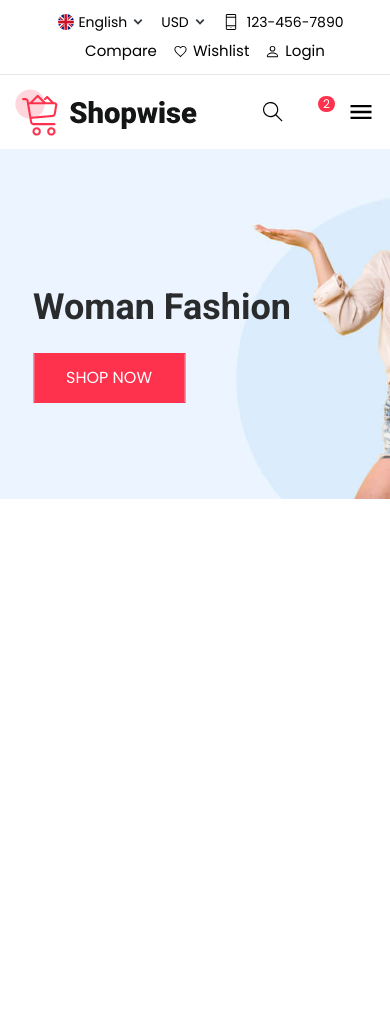
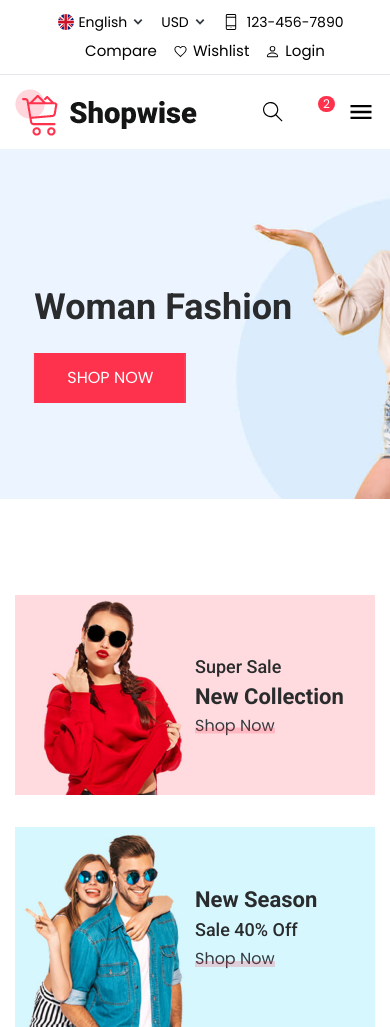
Before and after one commit to Mohamed-Elbehery/Shopwise, a React (Vite) app: page / in a window 390 px wide. Before the commit the page ends 844 px from the top, so only its background shows below. Built offline with nearby package versions, Linux system fonts and the light colour scheme; some icons are missing.

Commit message:
collections done

```diff
--- a/src/components/Banners/Banner.tsx
+++ b/src/components/Banners/Banner.tsx
@@ -1,6 +1,6 @@
 import { GoChevronLeft, GoChevronRight } from 'react-icons/go';
 import { bannersContent } from "../../constants"
-import { IBannerStates } from './interfaces';
+import { IBannerStates } from '../../interfaces';
 import useBannerSlider from '../../hooks/useBannerSlider';
 import { BannerData } from './BannerData';
 
--- a/src/components/Banners/BannerData.tsx
+++ b/src/components/Banners/BannerData.tsx
@@ -1,4 +1,4 @@
-import { IBannerData } from "./interfaces"
+import { IBannerData } from "../../interfaces"
 
 export const BannerData: React.FC<IBannerData> = ({ banner, className}) => {
   return (
--- /dev/null
+++ b/src/components/Collections/Collection.tsx
@@ -0,0 +1,24 @@
+import { IBanner } from "../../interfaces"
+
+const Collection: React.FC<IBanner> = ({ img, sale, title, order }) => {
+  return (
+    <div className="relative group overflow-hidden">
+      <img className="group-hover:scale-105 transition duration-[400ms] ease-in-out" src={img} alt="shopbanner" />
+        {order == 1 ?
+        <div className="absolute right-10 translate-y-1/2 bottom-1/2 first-collection">
+            <span className="block text-[20px] font-medium font-roboto text-secondary_dark">{sale}</span>
+            <h1 className="text-[32px] font-bold text-secondary_dark">{title}</h1>
+            <button className="relative text-base font-poppins text-secondary_light hover:underline hover:text-primary transition duration-300 after:absolute after:left-0 after:right-0 after:bottom-1 after:h-[6px] after:bg-secondary after:bg-opacity-40">Shop Now</button>
+        </div>
+        :
+        <div className="absolute right-20 translate-y-1/2 bottom-1/2 second-collection">
+          <h1 className="text-[32px] font-bold text-secondary_dark">{title}</h1>
+          <span className="block text-[24px] font-medium font-roboto text-secondary_dark">{sale}</span>
+          <button className="relative text-base font-poppins text-secondary_light hover:underline hover:text-primary transition duration-300 after:absolute after:left-0 after:right-0 after:bottom-1 after:h-[6px] after:bg-secondary after:bg-opacity-40 mt-1">Shop Now</button>
+        </div>
+        }
+    </div>
+  )
+}
+
+export default Collection
--- /dev/null
+++ b/src/components/Collections/Collections.tsx
@@ -0,0 +1,12 @@
+import Collection from "./Collection"
+import { collections } from "../../constants"
+
+const Collections: React.FC = () => {
+  return (
+    <div className="collections">
+      {collections.map((collection, index) => ( <Collection key={index} {...collection} order={index + 1} /> ))}
+    </div>
+  )
+}
+
+export default Collections
--- a/src/components/index.tsx
+++ b/src/components/index.tsx
@@ -1,2 +1,3 @@
 export { default as Header } from './Header/Header';
 export { default as Banners } from './Banners/Banners';
+export { default as Collections } from './Collections/Collections';
--- a/src/constants/index.tsx
+++ b/src/constants/index.tsx
@@ -11,8 +11,10 @@ import banner1 from '../assets/banner1.jpg'
 import banner2 from '../assets/banner2.jpg'
 import banner3 from '../assets/banner3.jpg'
 import shop_banner from '../assets/shop_banner.jpg';
+import shop_banner_img1 from '../assets/shop_banner_img1.jpg'
+import shop_banner_img2 from '../assets/shop_banner_img2.jpg'
 
-export { logo_dark, logo_light, eng, fn , us, menu_banner1, menu_banner2, menu_banner3, shop_banner, banner1, banner2, banner3 };
+export { logo_dark, logo_light, eng, fn , us, menu_banner1, menu_banner2, menu_banner3, shop_banner, banner1, banner2, banner3, shop_banner_img1, shop_banner_img2 };
 
 //! Fixed Data
 export const categories = [
@@ -65,3 +67,16 @@ export const bannersContent = [
     title: "Summer Sale"
   }
 ]
+
+export const collections = [
+  {
+    img: shop_banner_img1,
+    sale: "Super Sale",
+    title: "New Collection"
+  },
+  {
+    img: shop_banner_img2,
+    sale: "Sale 40% Off",
+    title: "New Season"
+  },
+]
--- a/src/index.css
+++ b/src/index.css
@@ -144,7 +144,7 @@ header .container {
 }
 
 .banner-content {
-  @apply absolute left-1/4 -translate-x-1/4 top-1/2 -translate-y-1/2 flex flex-col items-start;
+  @apply absolute left-[26%] -translate-x-[26%] top-1/2 -translate-y-1/2 flex flex-col items-start;
 }
 
 .banner-content p,
@@ -214,6 +214,70 @@ h1 {
 .nonactive-banner {
   @apply absolute transition-all duration-700 ease-in-out opacity-0;
 }
+
+.collections {
+  @apply container mt-24 flex items-center gap-8;
+}
+
+@media screen and (max-width: 1200px) {
+  .first-collection span {
+    @apply text-[18px];
+  }
+
+  .second-collection span {
+    @apply text-[22px];
+  }
+}
+
+@media screen and (max-width: 1023px) {
+  .second-collection {
+    @apply right-12;
+  }
+
+  .first-collection h1,
+  .second-collection h1 {
+    @apply text-[22px];
+  }
+
+  .second-collection span {
+    @apply text-[18px];
+  }
+}
+
+@media screen and (max-width: 767px) {
+  .collections {
+    @apply flex flex-col items-center;
+  }
+
+  .first-collection,
+  .second-collection {
+    @apply left-1/2 -translate-x-0;
+  }
+}
+
+@media screen and (max-width: 408px) {
+  .first-collection,
+  .second-collection {
+    @apply w-full;
+  }
+}
+
+@media screen and (max-width: 345px) {
+  .first-collection h1,
+  .second-collection h1 {
+    @apply text-[18px] font-extrabold;
+  }
+
+  .first-collection span,
+  .second-collection span {
+    @apply text-[14px];
+  }
+
+  .first-collection button,
+  .second-collection button {
+    @apply text-[14px];
+  }
+}
 /* Media Queries */
 @media screen and (max-width: 767px) {
   header .container {
--- a/src/components/Banners/interfaces.tsx
+++ b/src/interfaces/index.tsx
@@ -1,7 +1,9 @@
+//! Banner
 export interface IBanner {
   img: string,
+  title: string,
   sale?: string,
-  title: string,
+  order?: number,
 }
 
 export interface IBannerStates {
--- a/src/pages/Home.tsx
+++ b/src/pages/Home.tsx
@@ -1,9 +1,10 @@
-import { Banners } from "../components/";
+import { Banners, Collections } from "../components/";
 
 const Home: React.FC = () => {
   return (
     <main className="-z-10">
       <Banners />
+      <Collections />
     </main>
   )
 }
```
Also changed, not shown: src/assets/shop_banner_img1.jpg (added), src/assets/shop_banner_img2.jpg (added).
